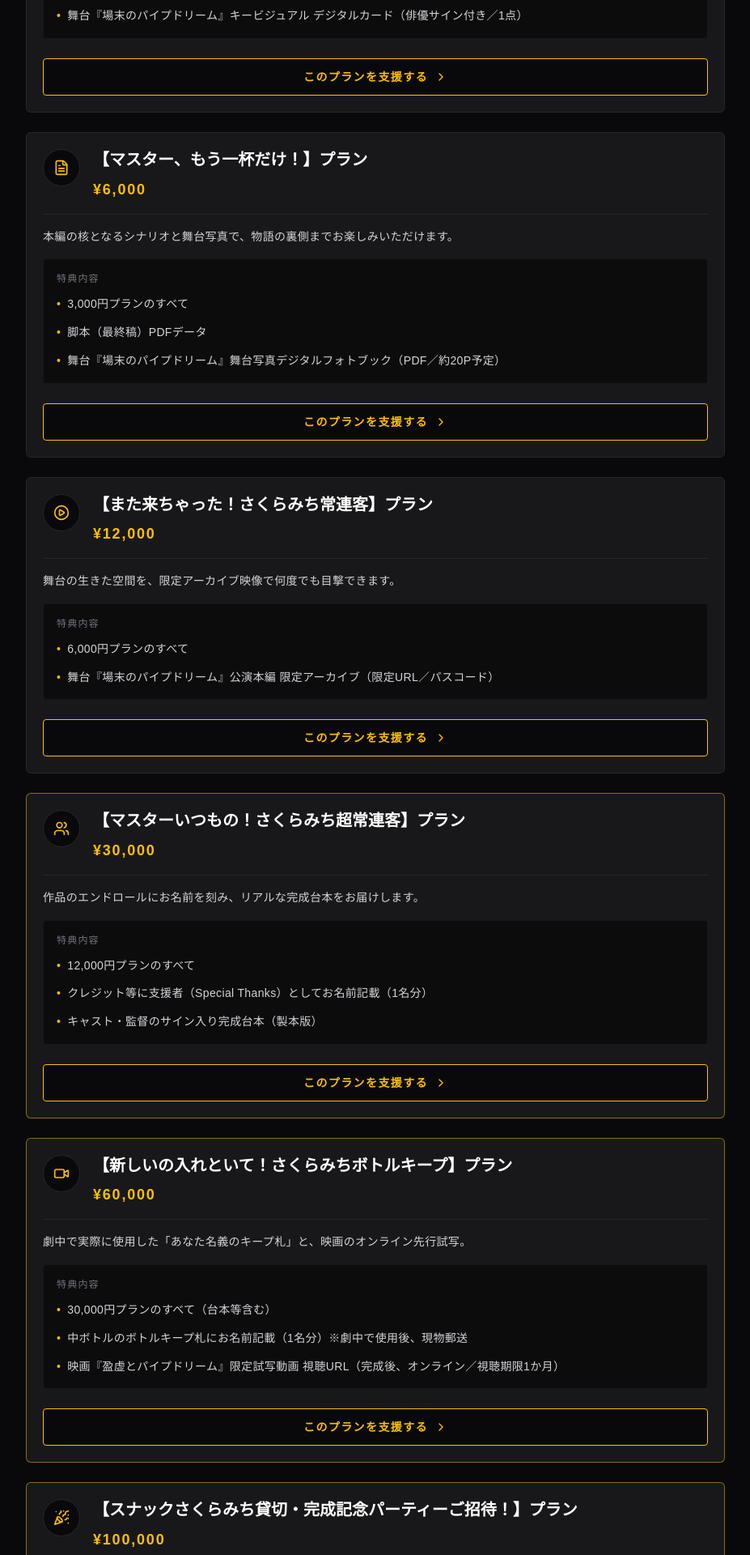
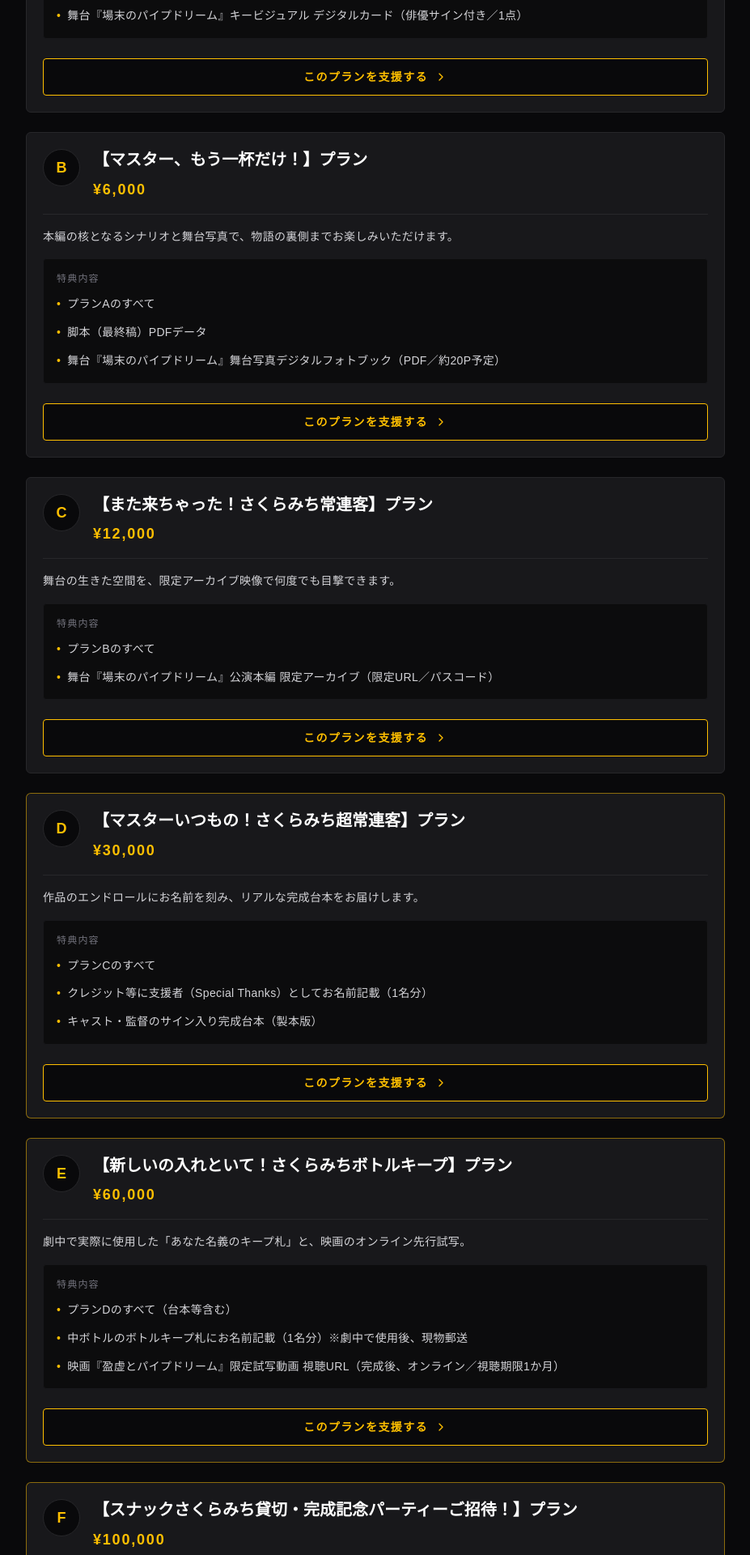
Before and after one commit to kdkmsy1016-ops/pipedream, a Next.js app: page /crowdfunding in a window 1280 px wide. Shown: the part 880-2800 px from the top of the page at 81% size, without its empty margins (176-1103 px from the left). Built offline with nearby package versions, Linux system fonts and the light colour scheme.

Commit message:
feat(crowdfunding): replace numerical tier labels and icons with alphabetical A-G scheme

```diff
--- a/app/crowdfunding/page.tsx
+++ b/app/crowdfunding/page.tsx
@@ -12,7 +12,7 @@ const TIERS = [
         name: "【ふらっと一杯！】プラン",
         price: "3,000",
         description: "お気持ちをご支援いただける方に。スナックさくらみちの常連気分が味わえます。",
-        icon: <ImageIcon className="w-5 h-5 text-[#ffbf00]" />,
+        icon: <div className="text-[#ffbf00] font-bold text-lg leading-none w-5 h-5 flex items-center justify-center">A</div>,
         returns: [
             "お礼メール",
             "映画キービジュアル デジタルカード（1点）",
@@ -24,9 +24,9 @@ const TIERS = [
         name: "【マスター、もう一杯だけ！】プラン",
         price: "6,000",
         description: "本編の核となるシナリオと舞台写真で、物語の裏側までお楽しみいただけます。",
-        icon: <FileText className="w-5 h-5 text-[#ffbf00]" />,
+        icon: <div className="text-[#ffbf00] font-bold text-lg leading-none w-5 h-5 flex items-center justify-center">B</div>,
         returns: [
-            "3,000円プランのすべて",
+            "プランAのすべて",
             "脚本（最終稿）PDFデータ",
             "舞台『場末のパイプドリーム』舞台写真デジタルフォトブック（PDF／約20P予定）"
         ]
@@ -36,9 +36,9 @@ const TIERS = [
         name: "【また来ちゃった！さくらみち常連客】プラン",
         price: "12,000",
         description: "舞台の生きた空間を、限定アーカイブ映像で何度でも目撃できます。",
-        icon: <PlayCircle className="w-5 h-5 text-[#ffbf00]" />,
+        icon: <div className="text-[#ffbf00] font-bold text-lg leading-none w-5 h-5 flex items-center justify-center">C</div>,
         returns: [
-            "6,000円プランのすべて",
+            "プランBのすべて",
             "舞台『場末のパイプドリーム』公演本編 限定アーカイブ（限定URL／パスコード）"
         ]
     },
@@ -47,9 +47,9 @@ const TIERS = [
         name: "【マスターいつもの！さくらみち超常連客】プラン",
         price: "30,000",
         description: "作品のエンドロールにお名前を刻み、リアルな完成台本をお届けします。",
-        icon: <Users className="w-5 h-5 text-[#ffbf00]" />,
+        icon: <div className="text-[#ffbf00] font-bold text-lg leading-none w-5 h-5 flex items-center justify-center">D</div>,
         returns: [
-            "12,000円プランのすべて",
+            "プランCのすべて",
             "クレジット等に支援者（Special Thanks）としてお名前記載（1名分）",
             "キャスト・監督のサイン入り完成台本（製本版）"
         ]
@@ -59,9 +59,9 @@ const TIERS = [
         name: "【新しいの入れといて！さくらみちボトルキープ】プラン",
         price: "60,000",
         description: "劇中で実際に使用した「あなた名義のキープ札」と、映画のオンライン先行試写。",
-        icon: <Video className="w-5 h-5 text-[#ffbf00]" />,
+        icon: <div className="text-[#ffbf00] font-bold text-lg leading-none w-5 h-5 flex items-center justify-center">E</div>,
         returns: [
-            "30,000円プランのすべて（台本等含む）",
+            "プランDのすべて（台本等含む）",
             "中ボトルのボトルキープ札にお名前記載（1名分）※劇中で使用後、現物郵送",
             "映画『盈虚とパイプドリーム』限定試写動画 視聴URL（完成後、オンライン／視聴期限1か月）"
         ]
@@ -71,9 +71,9 @@ const TIERS = [
         name: "【スナックさくらみち貸切・完成記念パーティーご招待！】プラン",
         price: "100,000",
         description: "聖地「さくらみち」で関係者と共に完成を祝う、特別なリアルイベントへご招待。",
-        icon: <PartyPopper className="w-5 h-5 text-[#ffbf00]" />,
+        icon: <div className="text-[#ffbf00] font-bold text-lg leading-none w-5 h-5 flex items-center justify-center">F</div>,
         returns: [
-            "60,000円プランのすべて",
+            "プランEのすべて",
             "映画の舞台となるスナック「さくらみち」（東京都稲城市）で行う試写会に、キャスト・スタッフと参加",
             "完成記念パーティー／試写会ご招待"
         ]
@@ -83,9 +83,9 @@ const TIERS = [
         name: "【アソシエイトプロデューサー権】プラン",
         price: "300,000",
         description: "作品を根底から支え、共に創り上げる最高ランクのスポンサー権です。",
-        icon: <Ticket className="w-5 h-5 text-[#ffbf00]" />,
+        icon: <div className="text-[#ffbf00] font-bold text-lg leading-none w-5 h-5 flex items-center justify-center">G</div>,
         returns: [
-            "60,000円または100,000円プラン相当の内容を含みつつ、最上位特典として",
+            "プランEまたはF相当の内容を含みつつ、最上位特典として",
             "クレジット等にアソシエイトプロデューサー（協賛）としてお名前記載（1名分）",
             "法人・企業ロゴ掲載可"
         ]
@@ -281,7 +281,7 @@ export default function CrowdfundingPage() {
                                         </th>
                                         {TIERS.map((tier) => (
                                             <th key={tier.id} className="p-3 md:p-4 border-b border-zinc-800 text-center min-w-[120px]">
-                                                <div className="text-[#ffbf00] font-bold">Tier {tier.id}</div>
+                                                <div className="text-[#ffbf00] font-bold">プラン {String.fromCharCode(64 + tier.id)}</div>
                                                 <div className="text-zinc-300 text-[10px] md:text-xs">¥{tier.price}</div>
                                             </th>
                                         ))}
```
